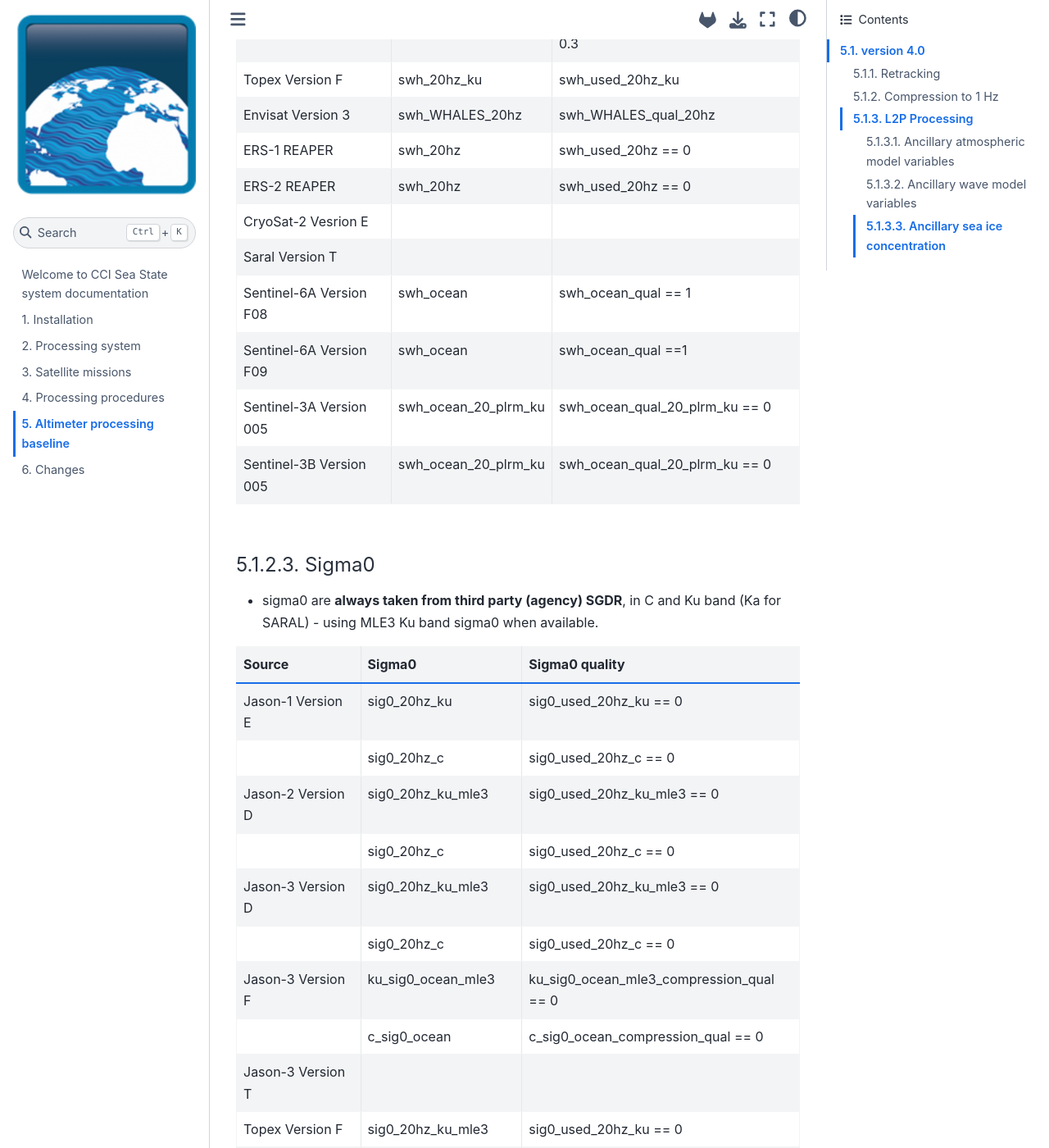
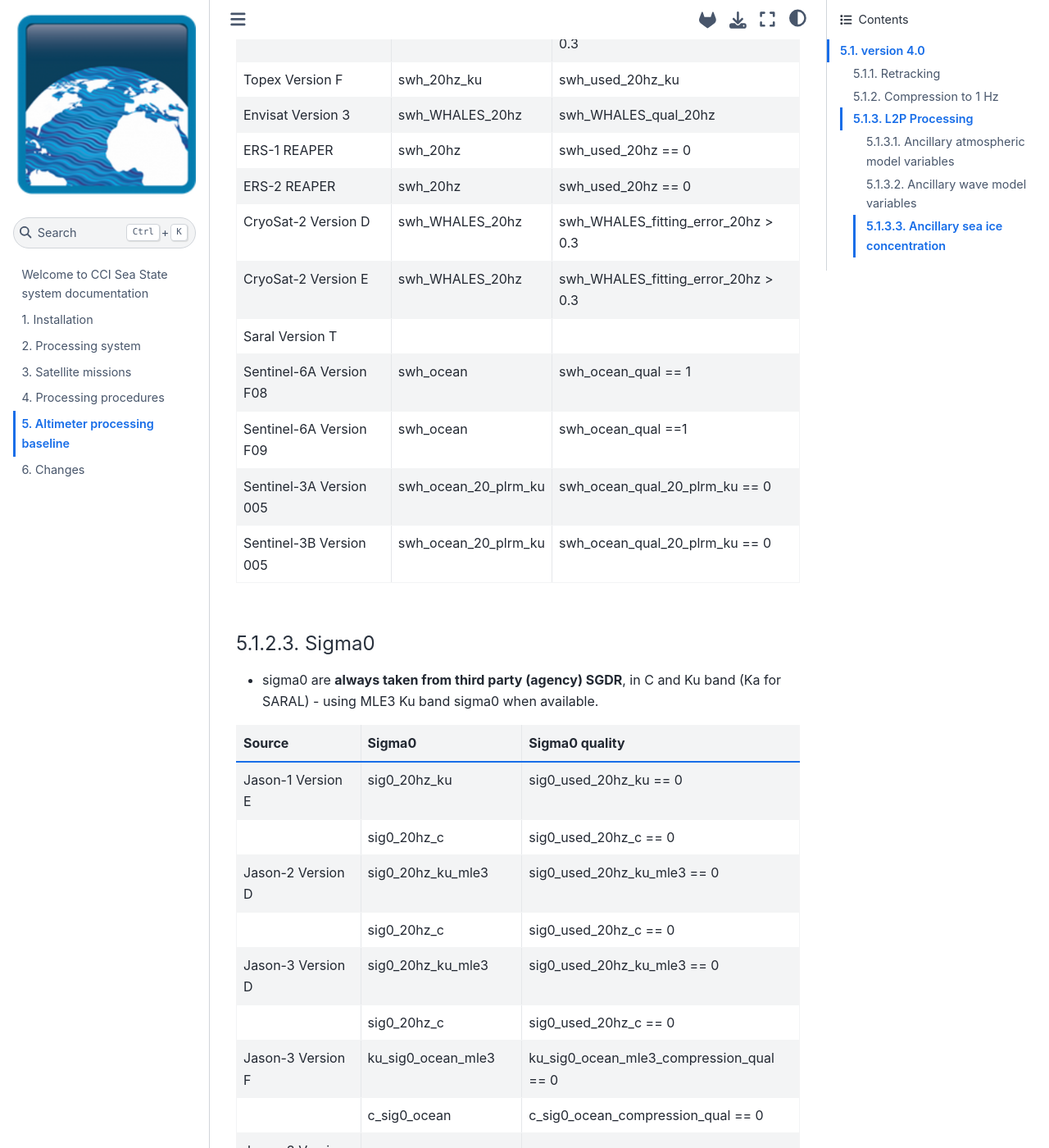
Before and after one commit to umr-lops/cci-seastate-pum, a Jupyter Book: the page built from baseline.md, in a window 1280 px wide and 1400 px high, scrolled down 2147 px. Shown: the whole window at 82% size. Built offline with Jupyter Book 1.0.4 settings and Sphinx 7.4.7 and the Sphinx Book theme 1.1.4, drawn with Linux system fonts in a browser that asks for light colours; some of the changed text lies outside the part shown.

Commit message:
baseline for CryoSat-2

````diff
--- a/baseline.md
+++ b/baseline.md
@@ -14,24 +14,24 @@
 ```{table} Retracker used for each mission for retrieving the significant wave height
 :name: swh_retrackers
 
-| source                   | period             | retracker     | comment |
-|--------------------------|--------------------|---------------|---------|
-| ERS-1                    | 07/1991 to 03/2000 | REAPER (MLE3) |         |
-| ERS-2                    | 04/1995 to 07/2011 | REAPER (MLE3) |         |
-| Jason-1 Version E        | 01/2002 to 07/2013 | WHALES        |         |
-| Jason-2 Version D        | 06/2008 to 10/2019 | WHALES        |         |
-|                          |                    | WHALES        |         |
-| Jason-3 Version D        | 09/2016 to 06/2019 | WHALES        |         |
-| Jason-3 Version F        | 06/2019 to now     | WHALES        |         |
-| Jason-3 Version T        | 02/2016 to 09/2016 | WHALES        |         |
-| Topex Version F          | 08/1992 to 01/2006 | MLE3          |         |
-| Envisat Version 3        | 03/2002 to 04/2012 | WHALES        |         |
-| CryoSat-2  Version E     | 04/2010 to now     | WHALES        |         |
-| SARAL Version T          | 02/2013 to now     | WHALES        |         |
-| Sentinel-6 A Version F08 | 03/2020 to 12/2023 |               |         |
-| Sentinel-6 A Version F09 | 12/2023 to now     |               |         |
-| Sentinel-3 A Version 005 | 02/2016 to now     |               |         |
-| Sentinel-3 B Version 005 | 04/2018 to now     |               |         |
+| source                   | period             | retracker     |
+|--------------------------|--------------------|---------------|
+| ERS-1                    | 07/1991 to 03/2000 | REAPER (MLE3) |
+| ERS-2                    | 04/1995 to 07/2011 | REAPER (MLE3) |
+| Jason-1 Version E        | 01/2002 to 07/2013 | WHALES        |
+| Jason-2 Version D        | 06/2008 to 10/2019 | WHALES        |
+| Jason-3 Version D        | 09/2016 to 06/2019 | WHALES        |
+| Jason-3 Version F        | 06/2019 to now     | WHALES        |
+| Jason-3 Version T        | 02/2016 to 09/2016 | WHALES        |
+| Topex Version F          | 08/1992 to 01/2006 | MLE3          |
+| Envisat Version 3        | 03/2002 to 04/2012 | WHALES        |
+| CryoSat-2  Version D     | 07/2010 to 12/2020 | WHALES        |
+| CryoSat-2  Version E     | 01/2021 to now     | WHALES        |
+| SARAL Version T          | 02/2013 to now     | WHALES        |
+| Sentinel-6 A Version F08 | 03/2020 to 12/2023 |               |
+| Sentinel-6 A Version F09 | 12/2023 to now     |               |
+| Sentinel-3 A Version 005 | 02/2016 to now     |               |
+| Sentinel-3 B Version 005 | 04/2018 to now     |               |
 ```
 
 ### Compression to 1 Hz
@@ -66,7 +66,8 @@
 | Envisat Version 3       | swh_WHALES_20hz        | swh_WHALES_qual_20hz                |
 | ERS-1 REAPER            | swh_20hz               | swh_used_20hz == 0                  |
 | ERS-2 REAPER            | swh_20hz               | swh_used_20hz == 0                  |
-| CryoSat-2 Vesrion E     |                        |                                     |
+| CryoSat-2 Version D     | swh_WHALES_20hz        | swh_WHALES_fitting_error_20hz > 0.3 |
+| CryoSat-2 Version E     | swh_WHALES_20hz        | swh_WHALES_fitting_error_20hz > 0.3 |
 | Saral Version T         |                        |                                     |
 | Sentinel-6A Version F08 | swh_ocean              | swh_ocean_qual == 1                 |
 | Sentinel-6A Version F09 | swh_ocean              | swh_ocean_qual ==1                  |
@@ -91,10 +92,11 @@
 |                          | c_sig0_ocean          | c_sig0_ocean_compression_qual == 0       |
 | Jason-3 Version T        |                       |                                          |
 | Topex Version F          | sig0_20hz_ku_mle3     | sig0_used_20hz_ku == 0                   |
-| Envisat Version 3        |                       |                                          |
+| Envisat Version 3        | sig0_ocean_20_ku      | sig0_ocean_qual_20_ku == 0               |
 | ERS-1 REAPER             | ocean_sig0_20hz       | ocean_sig0_used_20hz                     |
 | ERS-2 REAPER             | ocean_sig0_20hz       | ocean_sig0_used_20hz                     |
-| CryoSat-2  Version E     |                       |                                          |
+| CryoSat-2  Version D     | sig0_1_20_ku          |                                          |
+| CryoSat-2  Version E     | sig0_1_20_ku          |                                          |
 | SARAL Version T          | sig0_40hz             | sig0_used_40hz == 0                      |
 | Sentinel-6 A Version F08 | ku_sig0_ocean_mle3    | c_sig0_ocean_qual != 1                   |
 |                          | c_sig0_ocean          | ku_sig0_ocean_mle3_qual != 1             |
````
